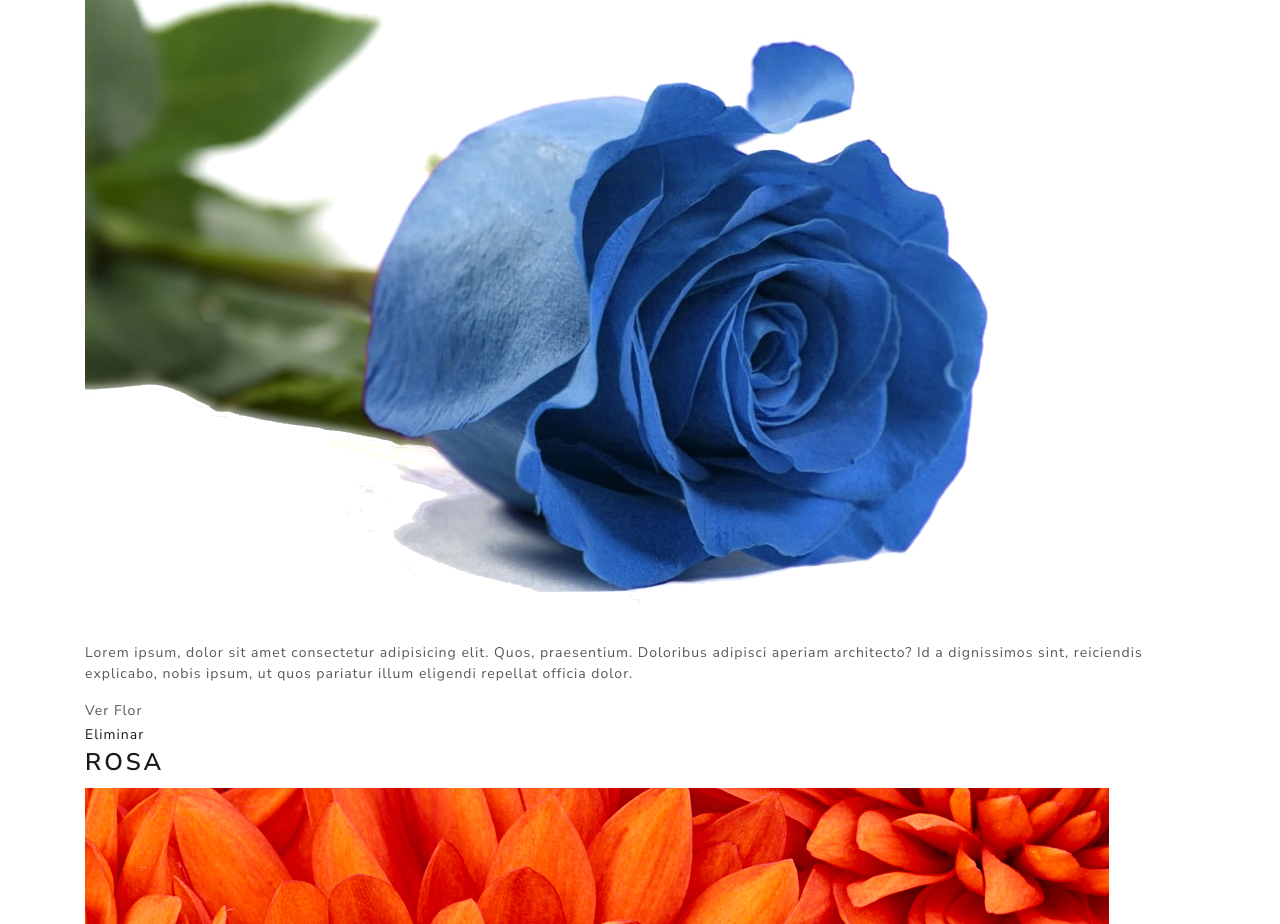
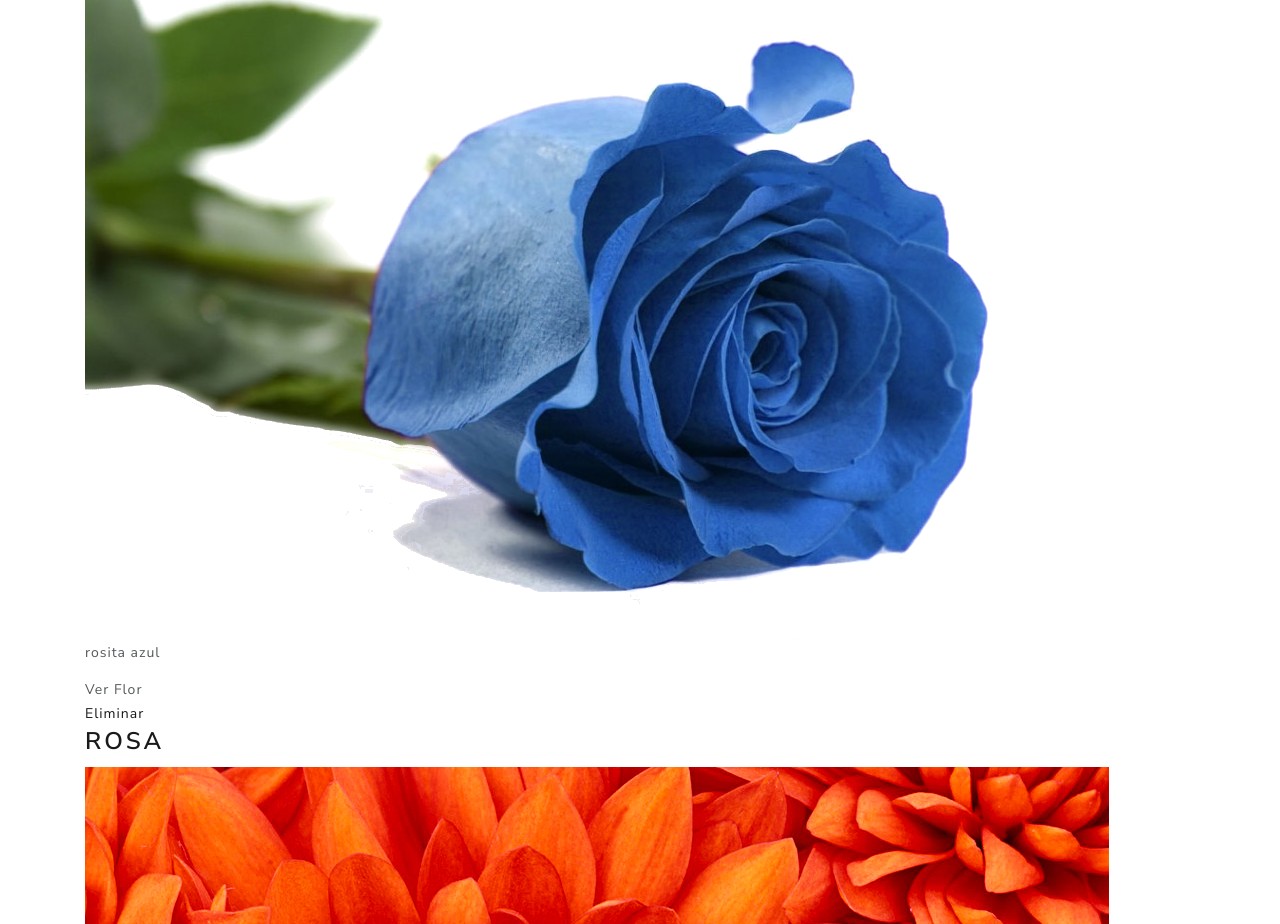
Before and after one commit to GuillermoRubilar/floreriaPetalos, a Django app: page /galeria/ in a window 1280 px wide. Shown: the part 242-1166 px from the top of the page. Run offline with Django 3.2, Linux system fonts and the light colour scheme; a user stored in the database is signed in; data comes from the database, SQL or seed files in the repository; some libraries are stand-ins or nearby versions.

Commit message:
cambio ahora si

```diff
--- a/myProyecto/floreria/templates/core/galeria.html
+++ b/myProyecto/floreria/templates/core/galeria.html
@@ -14,9 +14,7 @@
         <div id="productsView" class="container">
             <h3>Rosa Azul</h3>
             <img src="{% static 'core/img/rosaazul.png' %}">
-            <p>Lorem ipsum, dolor sit amet consectetur adipisicing elit. Quos, praesentium. Doloribus adipisci aperiam architecto?
-                Id a dignissimos sint, reiciendis explicabo, nobis ipsum, ut quos pariatur illum eligendi repellat officia
-                dolor.
+            <p>rosita azul
             </p>
             <div>Ver Flor</div>
             <div>
```
